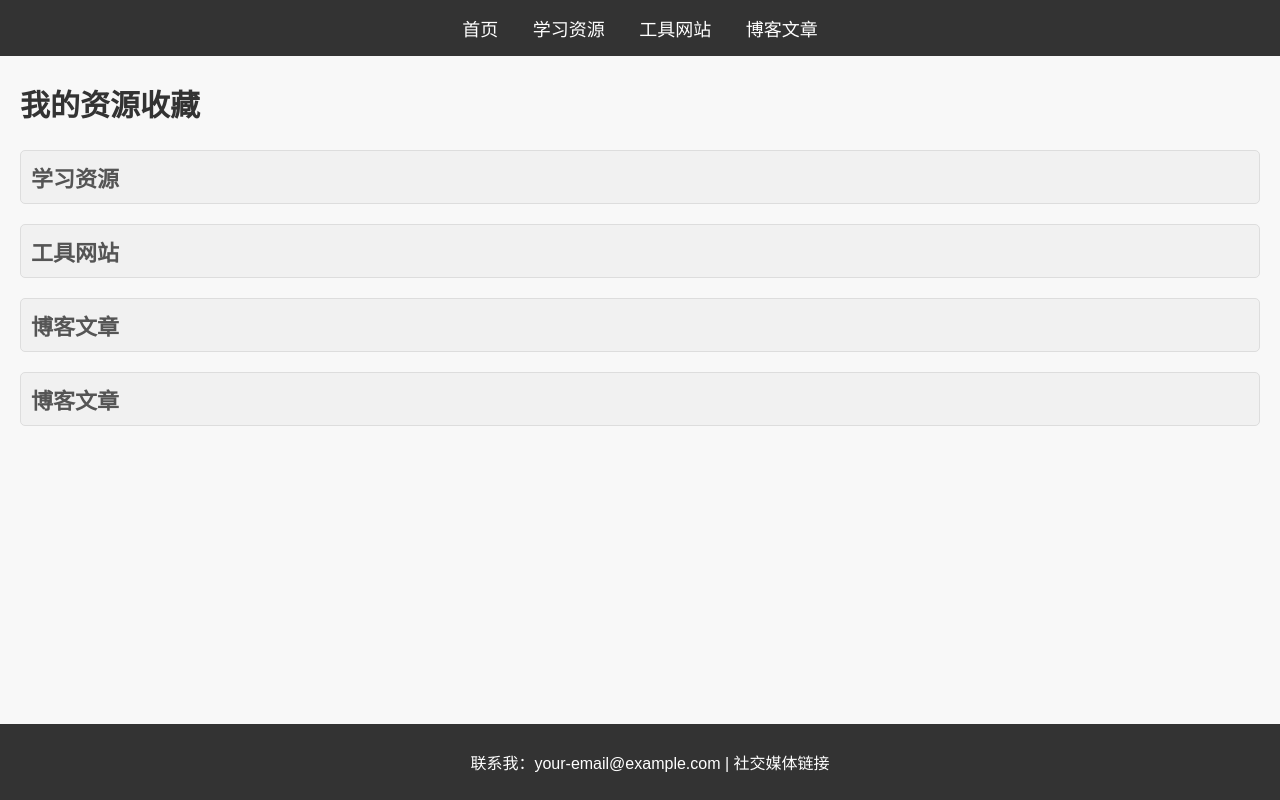
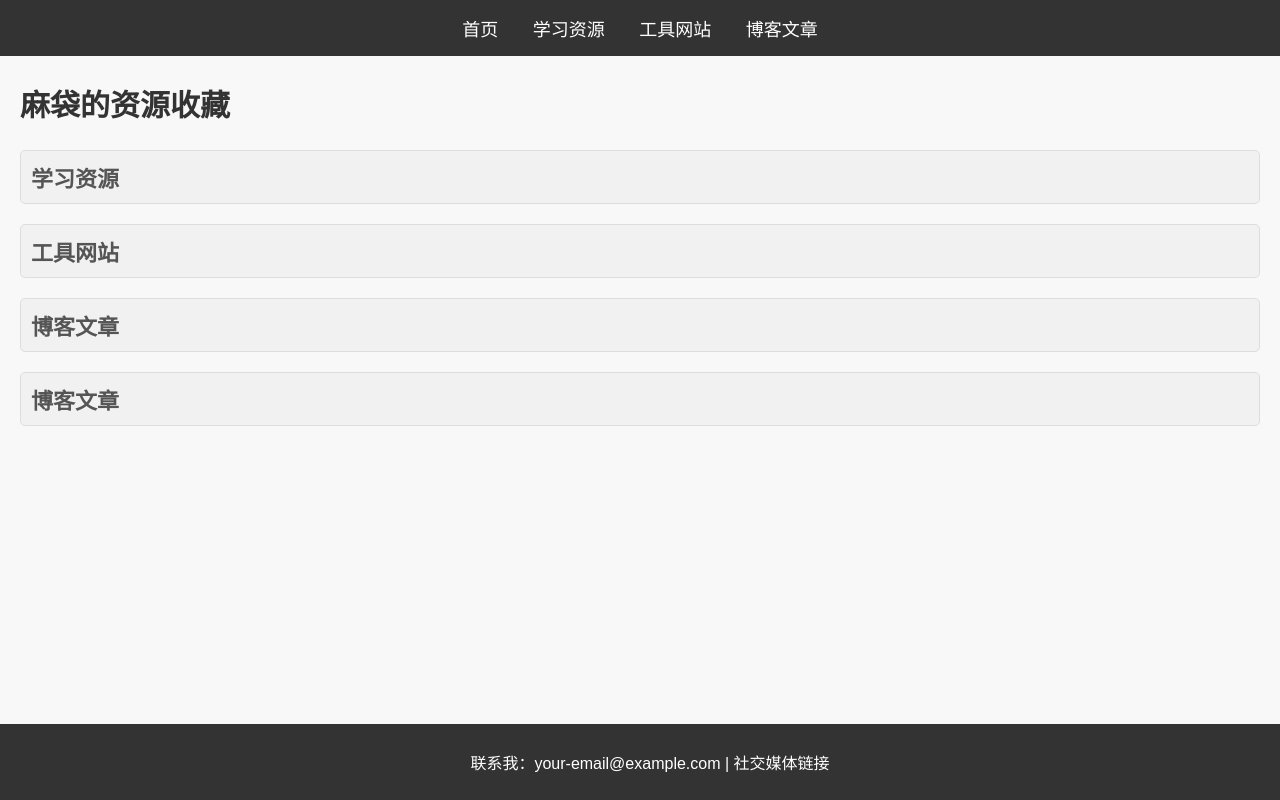
Before and after one commit to madai-ch/madai, a plain HTML site: page index.html in a window 1280 px wide. Drawn offline with Linux system fonts and the light colour scheme.

Commit message:
Update index.html

```diff
--- a/index.html
+++ b/index.html
@@ -3,7 +3,7 @@
 <head>
     <meta charset="UTF-8">
     <meta name="viewport" content="width=device-width, initial-scale=1.0">
-    <title>我的网络储藏间</title>
+    <title>麻袋的网络储藏间</title>
     <style>
         /* 基本样式 */
         body {
@@ -87,7 +87,7 @@
 
     <!-- Content Section -->
     <section>
-        <h2>我的资源收藏</h2>
+        <h2>麻袋的资源收藏</h2>
 
         <!-- 学习资源 -->
         <div class="category">
```
